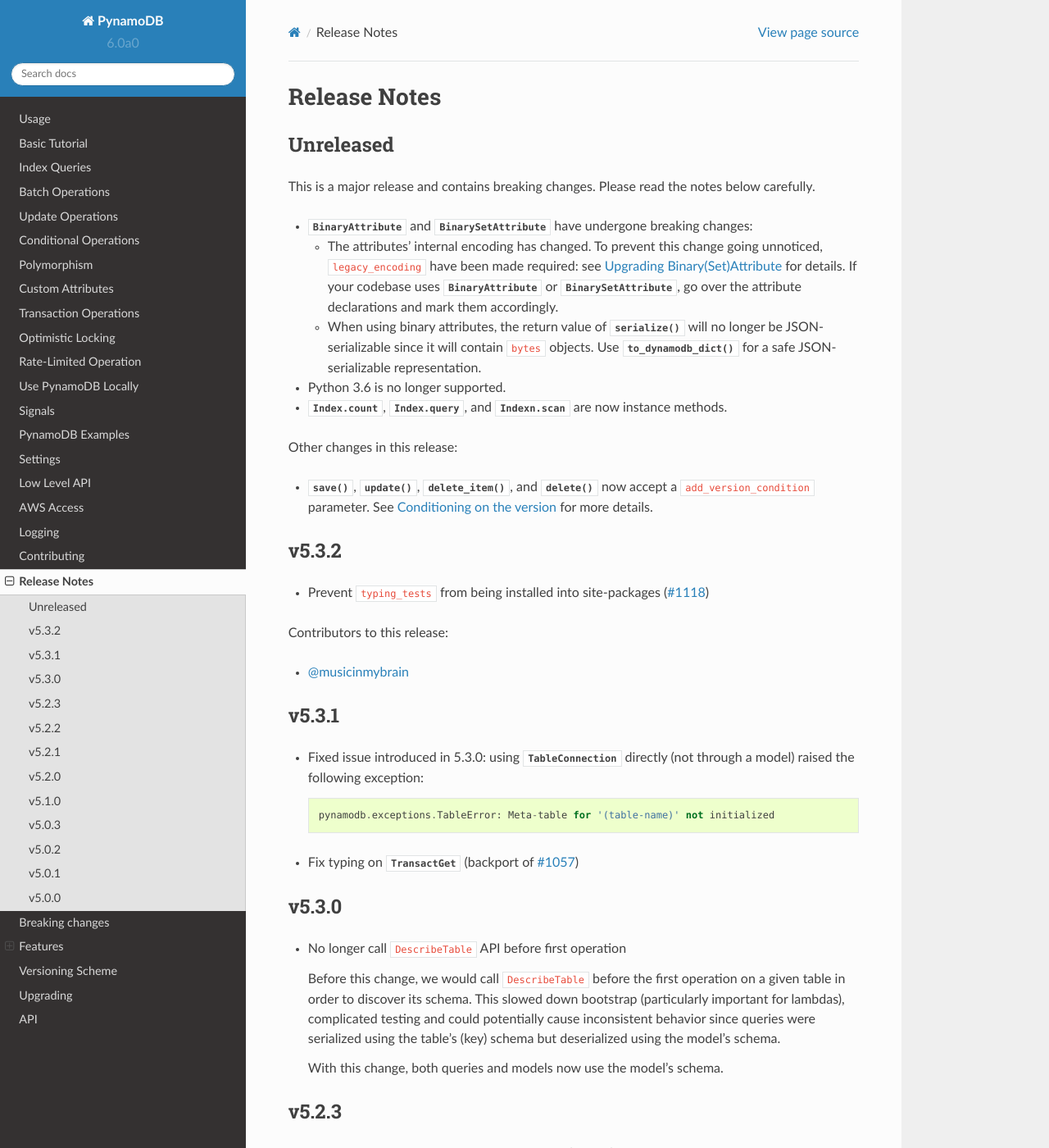
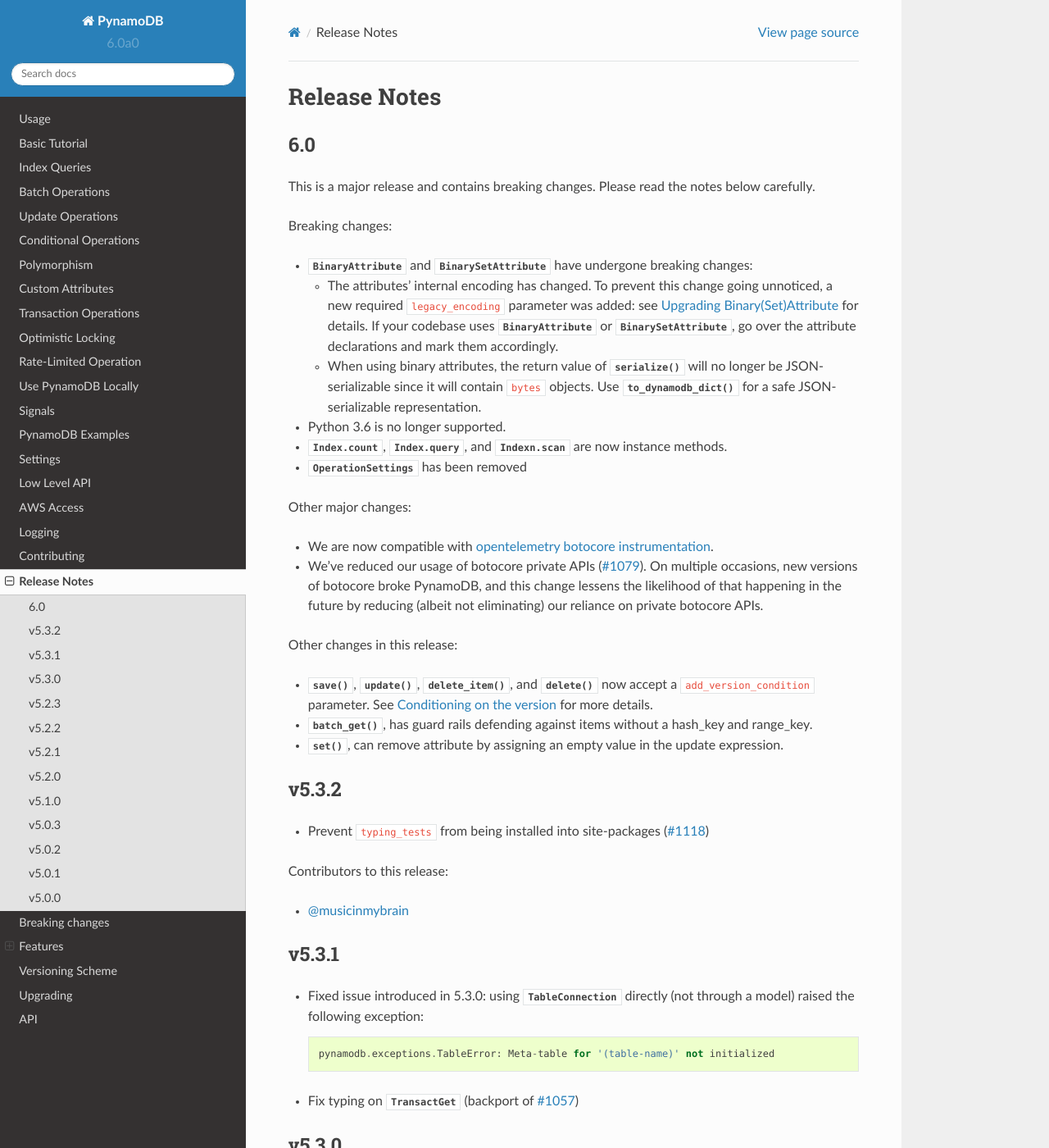
Before and after one commit to pynamodb/PynamoDB, a Sphinx documentation site: the page built from docs/release_notes.rst, in a window 1280 px wide and 1400 px high. Shown: the whole window at 82% size. Built offline with Sphinx 7.4.7 and the Read the Docs theme 2.0.0, drawn with Linux system fonts in a browser that asks for light colours.

Commit message:
Update release notes for 6.0 release (#1211)

```diff
--- a/docs/release_notes.rst
+++ b/docs/release_notes.rst
@@ -3,14 +3,16 @@
 Release Notes
 =============
 
-Unreleased
-----------
+6.0
+---
 
 This is a major release and contains breaking changes. Please read the notes below carefully.
 
+Breaking changes:
+
 * :py:class:`~pynamodb.attributes.BinaryAttribute` and :py:class:`~pynamodb.attributes.BinarySetAttribute` have undergone breaking changes:
 
-  * The attributes' internal encoding has changed. To prevent this change going unnoticed, :code:`legacy_encoding` have been made required: see :doc:`upgrading_binary` for details.
+  * The attributes' internal encoding has changed. To prevent this change going unnoticed, a new required :code:`legacy_encoding` parameter was added: see :doc:`upgrading_binary` for details.
     If your codebase uses :py:class:`~pynamodb.attributes.BinaryAttribute` or :py:class:`~pynamodb.attributes.BinarySetAttribute`,
     go over the attribute declarations and mark them accordingly.
   * When using binary attributes, the return value of :meth:`~pynamodb.models.Model.serialize` will no longer be JSON-serializable
@@ -20,12 +22,22 @@
 * Python 3.6 is no longer supported.
 * :meth:`Index.count <pynamodb.indexes.Index.count>`, :meth:`Index.query <pynamodb.indexes.Index.query>`,
   and :meth:`Indexn.scan <pynamodb.indexes.Index.scan>` are now instance methods.
+* :py:class:`~pynamodb.settings.OperationSettings` has been removed
+
+Other major changes:
+
+* We are now compatible with `opentelemetry botocore instrumentation <https://github.com/open-telemetry/opentelemetry-python-contrib/tree/main/instrumentation/opentelemetry-instrumentation-botocore>`_.
+* We've reduced our usage of botocore private APIs (:pr:`1079`). On multiple occasions, new versions
+  of botocore broke PynamoDB, and this change lessens the likelihood of that happening in the future
+  by reducing (albeit not eliminating) our reliance on private botocore APIs.
 
 Other changes in this release:
 
 * :meth:`~pynamodb.models.Model.save`, :meth:`~pynamodb.models.Model.update`, :meth:`~pynamodb.models.Model.delete_item`,
   and :meth:`~pynamodb.models.Model.delete` now accept a ``add_version_condition`` parameter.
   See :ref:`optimistic_locking_version_condition` for more details.
+* :meth:`~pynamodb.models.Model.batch_get`, has guard rails defending against items without a hash_key and range_key.
+* :meth:`~pynamodb.attributes.Attribute.set`, can remove attribute by assigning an empty value in the update expression.
 
 
 v5.3.2
```
